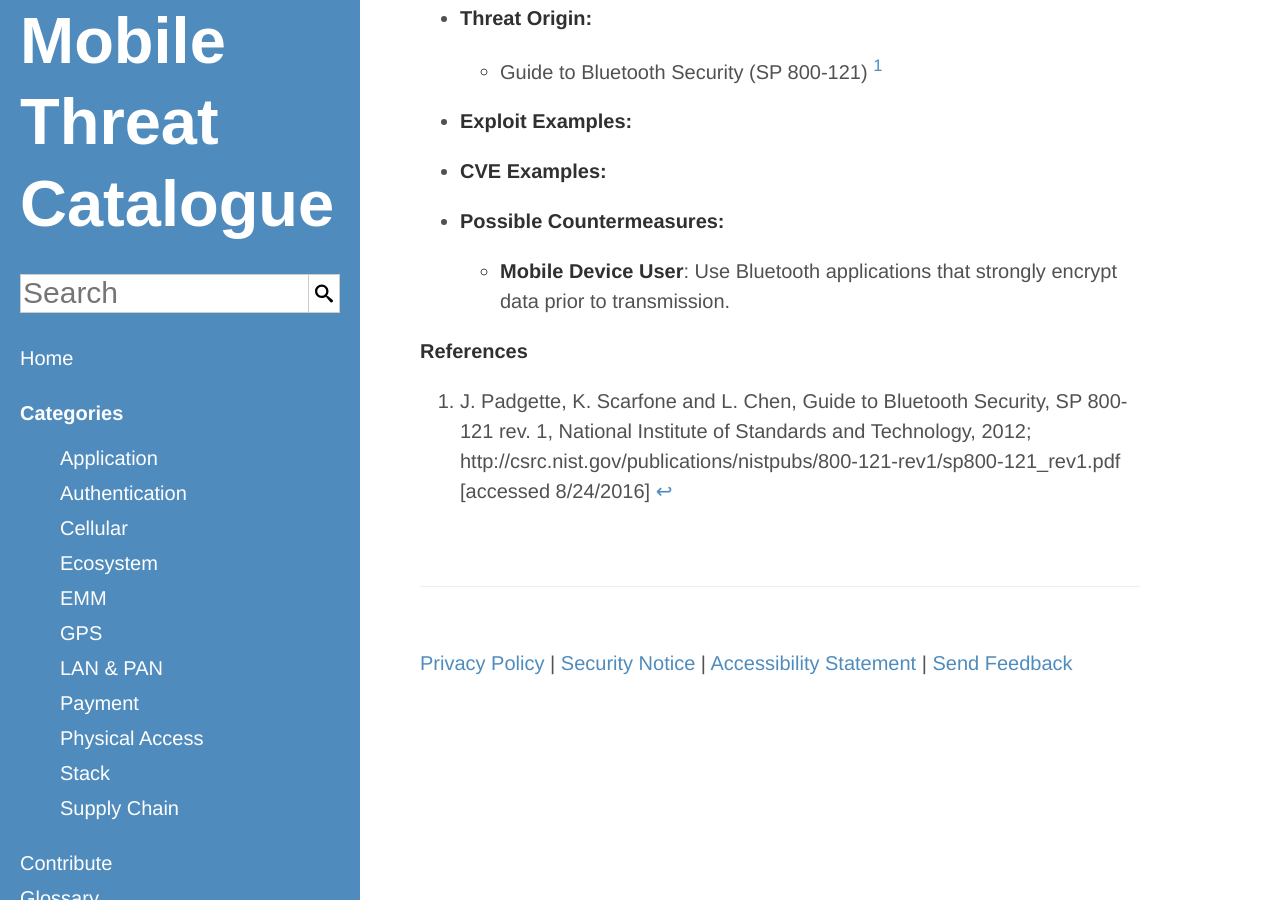
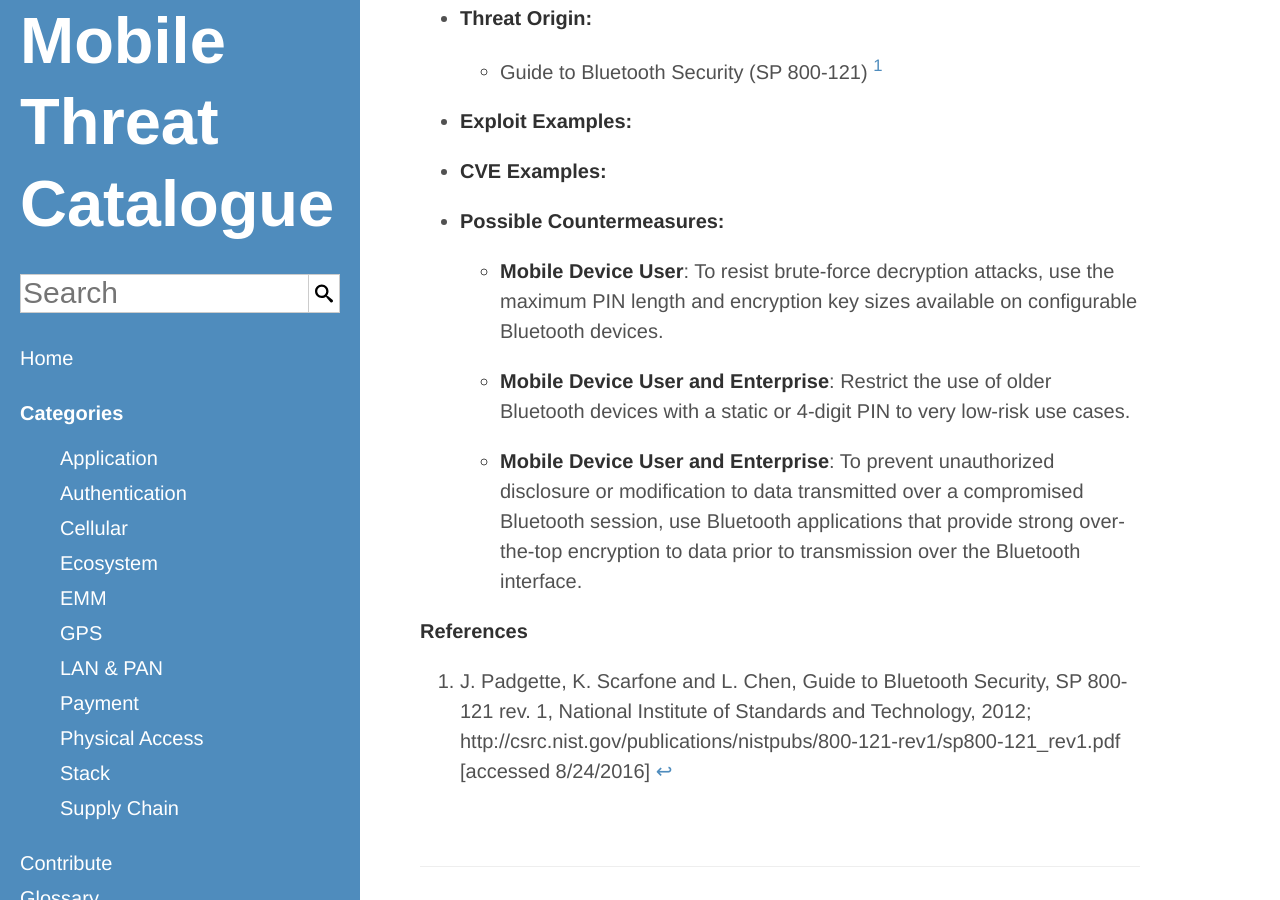
Before and after one commit to usnistgov/mobile-threat-catalogue, a Jekyll site: the page built from _lan-pan-threats/LPN-11.md, in a window 1280 px wide and 900 px high, scrolled down 394 px. Built offline with Jekyll 4.4.1, drawn with Linux system fonts in a browser that asks for light colours.

Commit message:
#114: Updated countermeasures
Updated countermeasures based on guidance in SP 800-121rev2

```diff
--- a/_lan-pan-threats/LPN-11.md
+++ b/_lan-pan-threats/LPN-11.md
@@ -7,6 +7,12 @@
     ExploitExample:
     CVEExample:
     PossibleCountermeasures:
-        "Use Bluetooth applications that strongly encrypt data prior to transmission.":
+        "To resist brute-force decryption attacks, use the maximum PIN length and encryption key sizes available on configurable Bluetooth devices.":
             - Mobile Device User
+        "Restrict the use of older Bluetooth devices with a static or 4-digit PIN to very low-risk use cases.":
+            - Mobile Device User
+            - Enterprise
+        "To prevent unauthorized disclosure or modification to data transmitted over a compromised Bluetooth session, use Bluetooth applications that provide strong over-the-top encryption to data prior to transmission over the Bluetooth interface.":
+            - Mobile Device User
+            - Enterprise
 ---
```
